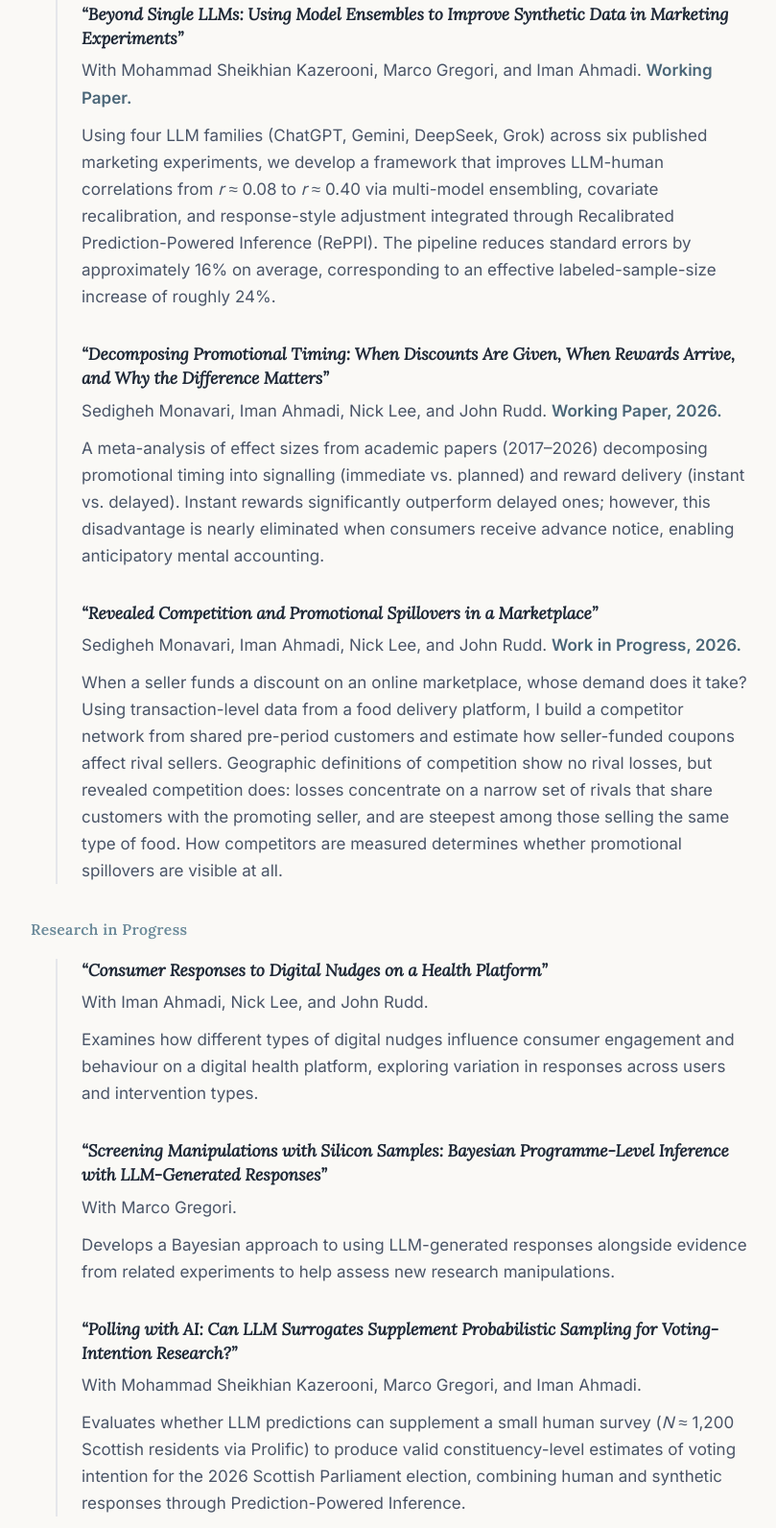
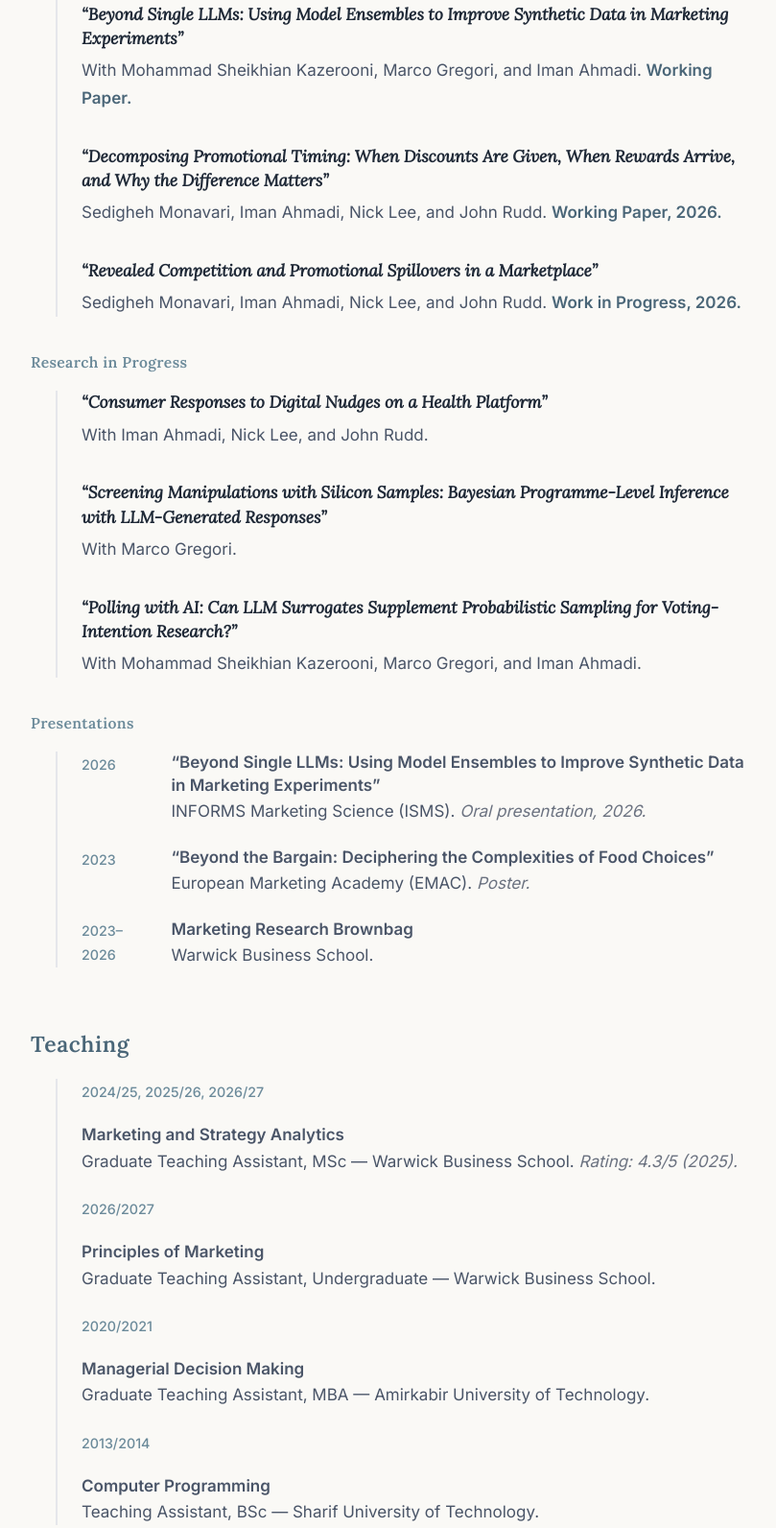
Before and after one commit to smonavari/smonavari.github.io, a plain HTML site: page index.html in a window 1280 px wide. Shown: the part 1922-3514 px from the top of the page at 96% size, without its empty margins (234-1043 px from the left). Drawn offline with Linux system fonts and the light colour scheme.

Commit message:
Remove publication descriptions from index.html
Removed several publication descriptions from the index.html file to streamline content.

```diff
--- a/index.html
+++ b/index.html
@@ -124,19 +124,16 @@
         <article class="pub">
           <h4>&ldquo;Beyond Single LLMs: Using Model Ensembles to Improve Synthetic Data in Marketing Experiments&rdquo;</h4>
           <p class="pub-meta">With Mohammad Sheikhian Kazerooni, Marco Gregori, and Iman Ahmadi. <strong>Working Paper.</strong></p>
-          <p class="pub-text">Using four LLM families (ChatGPT, Gemini, DeepSeek, Grok) across six published marketing experiments, we develop a framework that improves LLM-human correlations from <em>r</em>&nbsp;&asymp;&nbsp;0.08 to <em>r</em>&nbsp;&asymp;&nbsp;0.40 via multi-model ensembling, covariate recalibration, and response-style adjustment integrated through Recalibrated Prediction-Powered Inference (RePPI). The pipeline reduces standard errors by approximately 16% on average, corresponding to an effective labeled-sample-size increase of roughly 24%.</p>
         </article>
 
         <article class="pub">
           <h4>&ldquo;Decomposing Promotional Timing: When Discounts Are Given, When Rewards Arrive, and Why the Difference Matters&rdquo;</h4>
           <p class="pub-meta">Sedigheh Monavari, Iman Ahmadi, Nick Lee, and John Rudd. <strong>Working Paper, 2026.</strong></p>
-          <p class="pub-text">A meta-analysis of effect sizes from academic papers (2017&ndash;2026) decomposing promotional timing into signalling (immediate vs. planned) and reward delivery (instant vs. delayed). Instant rewards significantly outperform delayed ones; however, this disadvantage is nearly eliminated when consumers receive advance notice, enabling anticipatory mental accounting.</p>
         </article>
 
         <article class="pub">
           <h4>&ldquo;Revealed Competition and Promotional Spillovers in a Marketplace&rdquo;</h4>
           <p class="pub-meta">Sedigheh Monavari, Iman Ahmadi, Nick Lee, and John Rudd. <strong>Work in Progress, 2026.</strong></p>
-          <p class="pub-text">When a seller funds a discount on an online marketplace, whose demand does it take? Using transaction-level data from a food delivery platform, I build a competitor network from shared pre-period customers and estimate how seller-funded coupons affect rival sellers. Geographic definitions of competition show no rival losses, but revealed competition does: losses concentrate on a narrow set of rivals that share customers with the promoting seller, and are steepest among those selling the same type of food. How competitors are measured determines whether promotional spillovers are visible at all.</p>
         </article>
 
         </div>
@@ -147,19 +144,16 @@
         <article class="pub">
           <h4>&ldquo;Consumer Responses to Digital Nudges on a Health Platform&rdquo;</h4>
           <p class="pub-meta">With Iman Ahmadi, Nick Lee, and John Rudd.</p>
-          <p class="pub-text">Examines how different types of digital nudges influence consumer engagement and behaviour on a digital health platform, exploring variation in responses across users and intervention types.</p>
         </article>
 
         <article class="pub">
           <h4>&ldquo;Screening Manipulations with Silicon Samples: Bayesian Programme-Level Inference with LLM-Generated Responses&rdquo;</h4>
           <p class="pub-meta">With Marco Gregori.</p>
-          <p class="pub-text">Develops a Bayesian approach to using LLM-generated responses alongside evidence from related experiments to help assess new research manipulations.</p>
         </article>
 
         <article class="pub">
           <h4>&ldquo;Polling with AI: Can LLM Surrogates Supplement Probabilistic Sampling for Voting-Intention Research?&rdquo;</h4>
           <p class="pub-meta">With Mohammad Sheikhian Kazerooni, Marco Gregori, and Iman Ahmadi.</p>
-          <p class="pub-text">Evaluates whether LLM predictions can supplement a small human survey (<em>N</em>&nbsp;&asymp;&nbsp;1,200 Scottish residents via Prolific) to produce valid constituency-level estimates of voting intention for the 2026 Scottish Parliament election, combining human and synthetic responses through Prediction-Powered Inference.</p>
         </article>
 
         </div>
```
